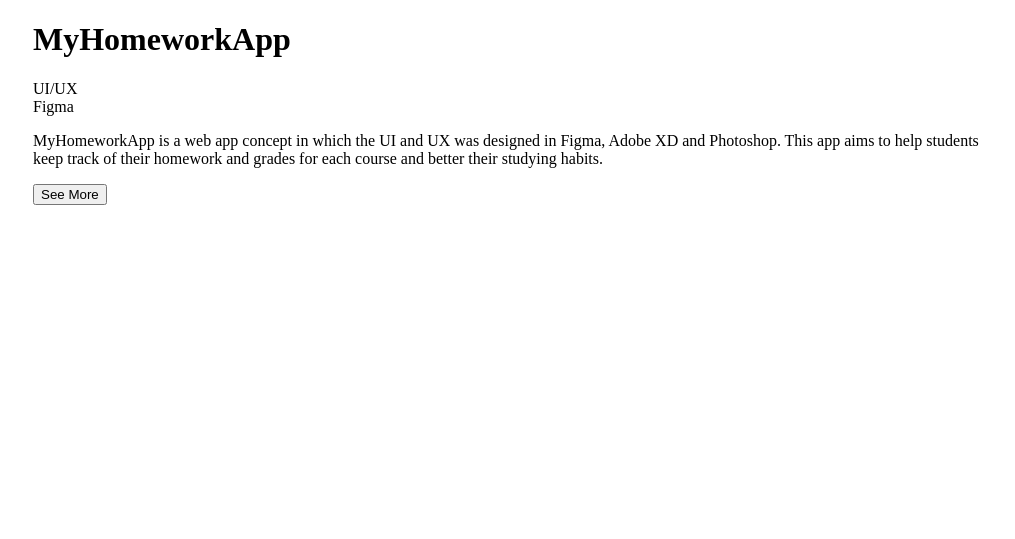
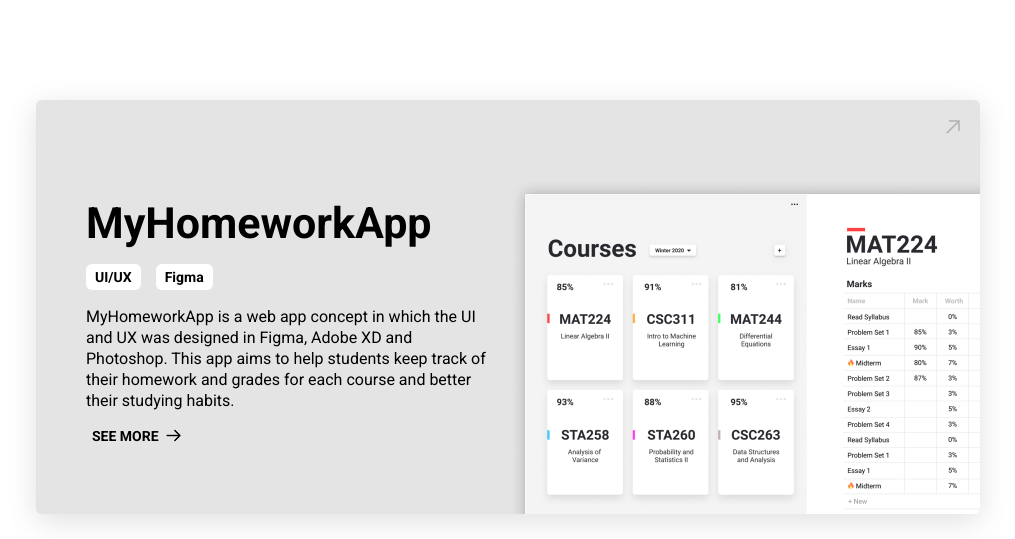
Before and after one commit to SohrabAmin/personal-site, a plain HTML site: page index.html in a window 1280 px wide. Shown: the whole page, without its empty margins (132-1147 px from the left). Drawn offline with Linux system fonts and the light colour scheme.

Commit message:
Finish card one

```diff
--- a/index.html
+++ b/index.html
@@ -6,20 +6,33 @@
     <meta name="viewport" content="width=device-width, initial-scale=1.0" />
     <title>Sohrab Amin</title>
     <link rel="stylesheet" href="style.css" />
+
+    <link rel="preconnect" href="https://fonts.googleapis.com" />
+    <link rel="preconnect" href="https://fonts.gstatic.com" crossorigin />
+    <link
+      href="https://fonts.googleapis.com/css2?family=Roboto:wght@400;700&display=swap"
+      rel="stylesheet"
+    />
   </head>
   <body>
     <div class="container">
       <div class="myhomeworkapp">
-        <h1>MyHomeworkApp</h1>
-        <div class="tag">UI/UX</div>
-        <div class="tag">Figma</div>
-        <p>
-          MyHomeworkApp is a web app concept in which the UI and UX was designed
-          in Figma, Adobe XD and Photoshop. This app aims to help students keep
-          track of their homework and grades for each course and better their
-          studying habits.
-        </p>
-        <button>See More</button>
+        <div class="content-container">
+          <h1>MyHomeworkApp</h1>
+          <div class="tags">
+            <div class="tag">UI/UX</div>
+            <div class="tag">Figma</div>
+          </div>
+          <p>
+            MyHomeworkApp is a web app concept in which the UI and UX was
+            designed in Figma, Adobe XD and Photoshop. This app aims to help
+            students keep track of their homework and grades for each course and
+            better their studying habits.
+          </p>
+          <div class="button">
+            <button>SEE MORE</button> <img src="./assets/arrow.png" alt="" />
+          </div>
+        </div>
       </div>
       <div class="freeroom"></div>
       <div class="kijijiautoposter"></div>
--- a/style.css
+++ b/style.css
@@ -3,8 +3,9 @@
 }
 
 body {
-  max-width: 950px;
+  max-width: 944px;
   margin: auto;
+  padding-top: 100px;
 }
 
 .container {
@@ -21,6 +22,61 @@ body {
 
 .myhomeworkapp {
   grid-area: myhomeworkapp;
+  background-color: #e4e4e4;
+  min-height: 414px;
+  border-radius: 6px;
+  background-image: url(./assets/myhomeworkapp.png);
+  background-size: cover;
+  display: flex;
+  align-items: center;
+  box-shadow: rgba(100, 100, 111, 0.2) 0px 7px 29px 0px;
+  transform: scale(1);
+  transition: transform 0.3s;
+}
+
+.myhomeworkapp:hover {
+  transform: scale(1.015);
+  cursor: pointer;
+}
+
+.content-container {
+  margin-left: 50px;
+}
+
+.content-container > p {
+  width: 45%;
+}
+
+.myhomeworkapp h1 {
+  margin-bottom: 20px;
+}
+
+.tag {
+  max-width: fit-content;
+  padding: 5px 9px 5px 9px;
+  background-color: white;
+  border-radius: 6px;
+  display: inline;
+  margin-right: 11px;
+}
+
+.tags {
+  margin-bottom: 20px;
+}
+
+.myhomeworkapp button {
+  border: 0;
+  background-color: rgba(255, 255, 255, 0);
+}
+
+.button {
+  display: flex;
+  align-items: center;
+}
+
+.button > img {
+  width: 17px;
+  height: 17px;
 }
 
 .freeroom {
@@ -38,3 +94,30 @@ body {
 .bitcoinbot {
   grid-area: bitcoinbot;
 }
+
+/* Typograhpy */
+
+.myhomeworkapp h1 {
+  font-family: "Roboto", sans-serif;
+  font-weight: 700;
+  font-size: 43px;
+}
+
+.myhomeworkapp p {
+  font-family: "Roboto", sans-serif;
+  font-weight: 400;
+  line-height: 21px;
+  font-size: 16px;
+}
+
+.tag {
+  font-family: "Roboto", sans-serif;
+  font-weight: 700;
+  font-size: 14px;
+}
+
+.myhomeworkapp button {
+  font-family: "Roboto", sans-serif;
+  font-weight: 700;
+  font-size: 14px;
+}
```
Also changed, not shown: assets/arrow.png (added), assets/myhomeworkapp.png (added).
